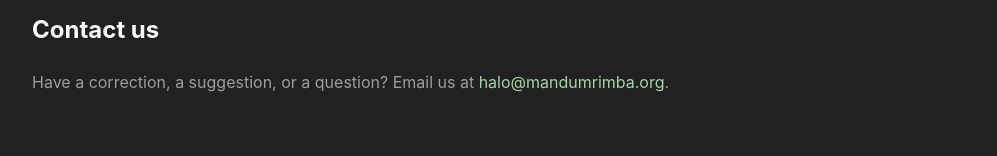
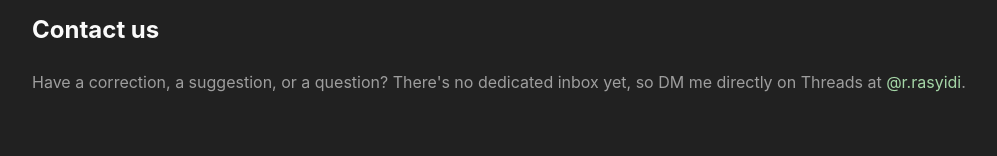
Before and after one commit to ammar-rasyidi/mandum-rimba, a Next.js app in the folder apps/web/: page /en/proyek in a window 1280 px wide. Shown: the part 796-952 px from the top of the page, without its empty margins (132-1129 px from the left). Built offline with nearby package versions, Linux system fonts and the light colour scheme; no server answers.

Commit message:
remove halo email, doesnt have yet

```diff
--- a/apps/web/messages/en.json
+++ b/apps/web/messages/en.json
@@ -257,7 +257,7 @@
       { "title": "Code contributions", "body": "open as soon as the public repository and its contribution guide are ready." }
     ],
     "contactTitle": "Contact us",
-    "contactBody": "Have a correction, a suggestion, or a question? Email us at"
+    "contactBody": "Have a correction, a suggestion, or a question? There's no dedicated inbox yet, so DM me directly on Threads at"
   },
   "footer": {
     "license": "Open source (MIT). Data belongs to its respective sources, see methodology.",
--- a/apps/web/messages/id.json
+++ b/apps/web/messages/id.json
@@ -257,7 +257,7 @@
       { "title": "Kontribusi kode", "body": "akan dibuka begitu repositori publik dan panduan kontribusinya siap." }
     ],
     "contactTitle": "Hubungi kami",
-    "contactBody": "Punya koreksi, usulan, atau pertanyaan? Kirim email ke"
+    "contactBody": "Punya koreksi, usulan, atau pertanyaan? Belum ada email khusus, jadi DM aku langsung di Threads"
   },
   "footer": {
     "license": "Kode sumber terbuka (MIT). Data milik masing-masing sumber, lihat metodologi.",
--- a/apps/web/src/app/[locale]/proyek/page.tsx
+++ b/apps/web/src/app/[locale]/proyek/page.tsx
@@ -1,10 +1,9 @@
 import type { Metadata } from "next";
 import { getTranslations } from "next-intl/server";
 
-// Contact address is config, not hard-coded data — set NEXT_PUBLIC_CONTACT_EMAIL
-// in the web project to override the default.
-const CONTACT_EMAIL =
-  process.env.NEXT_PUBLIC_CONTACT_EMAIL || "halo@mandumrimba.org";
+// No dedicated inbox yet — contact goes to the maintainer's Threads DMs.
+const CONTACT_THREADS = "https://www.threads.com/@r.rasyidi";
+const CONTACT_HANDLE = "@r.rasyidi";
 
 export async function generateMetadata({
   params: { locale },
@@ -45,7 +44,10 @@ export default async function ProjectPage({
       <h2>{t("contactTitle")}</h2>
       <p>
         {t("contactBody")}{" "}
-        <a href={`mailto:${CONTACT_EMAIL}`}>{CONTACT_EMAIL}</a>.
+        <a href={CONTACT_THREADS} target="_blank" rel="noreferrer">
+          {CONTACT_HANDLE}
+        </a>
+        .
       </p>
     </main>
   );
```
